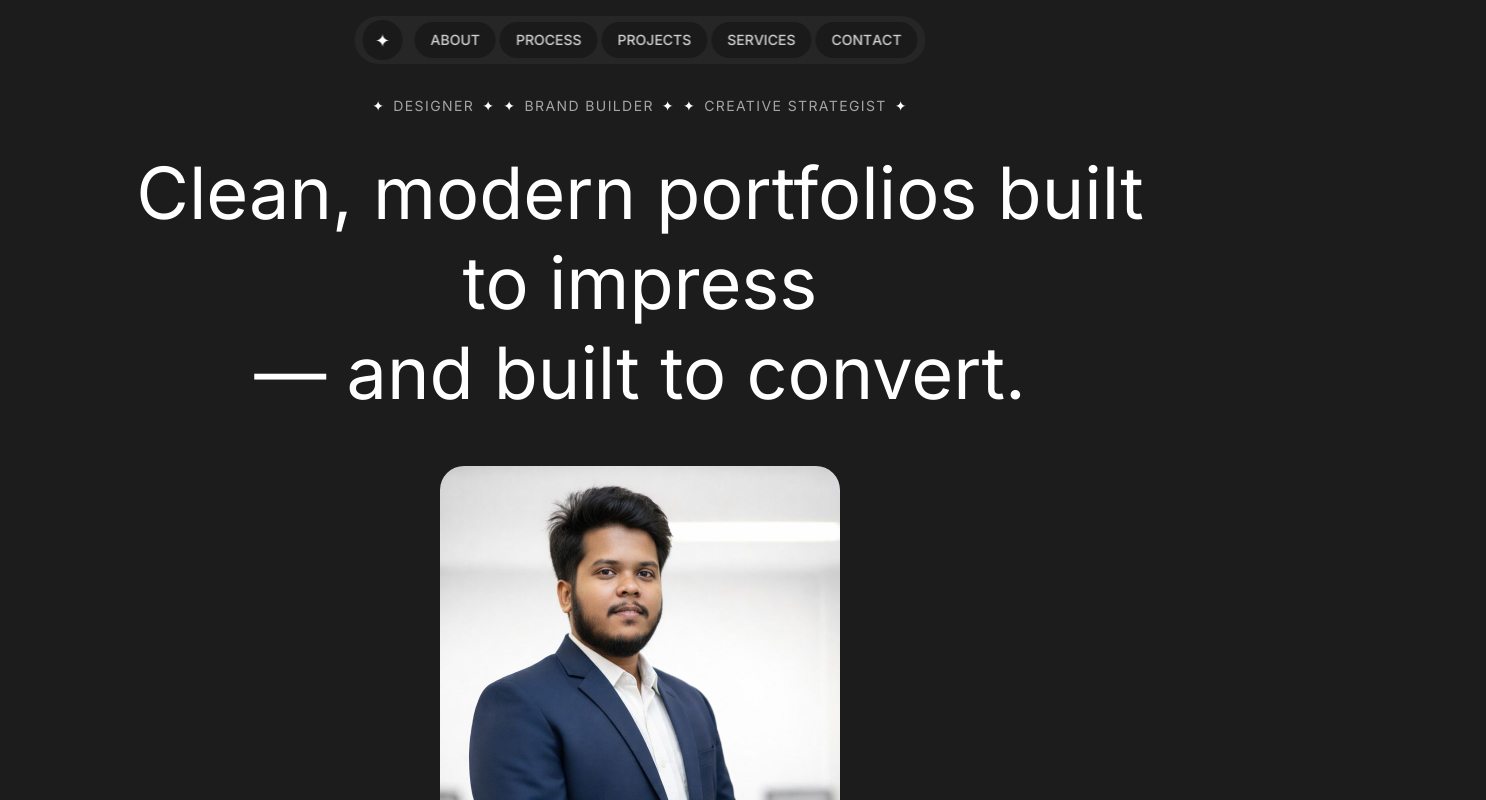
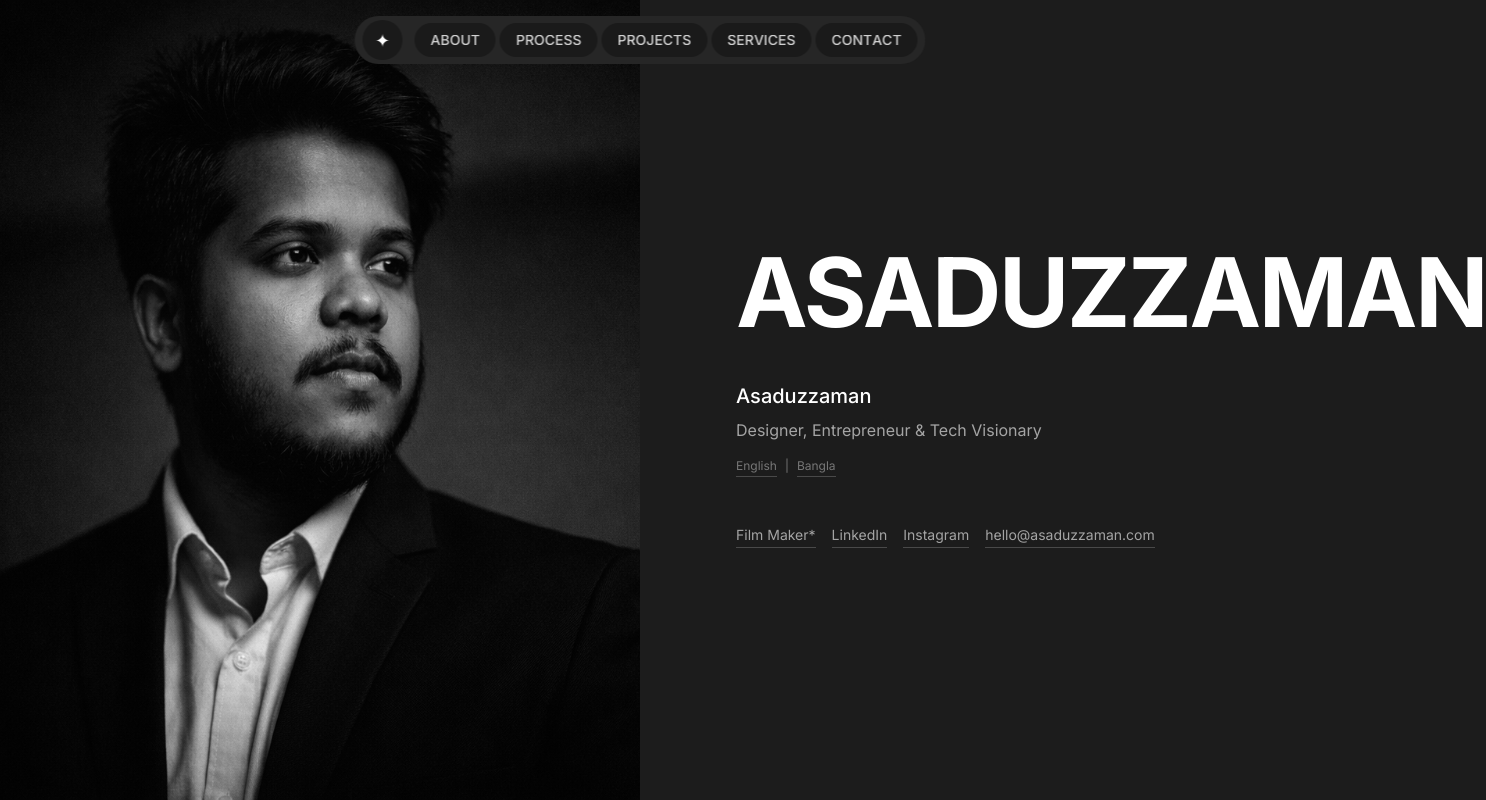
Before and after one commit to Asaduzzama-n/new-portfolio, a Next.js app: page / in a window 1280 px wide. Shown: the top 800 px of the page, 1486 px wide, since content can reach past the window. Built offline with nearby package versions, Linux system fonts and the light colour scheme; a web font is replaced by a local one.

Commit message:
feat: Set up core portfolio layout including Hero and Technologies sections, navigation, smooth scroll, and animated text components.

```diff
--- a/package.json
+++ b/package.json
@@ -10,11 +10,14 @@
   },
   "dependencies": {
     "@gsap/react": "^2.1.2",
+    "clsx": "^2.1.1",
     "framer-motion": "^12.23.26",
     "gsap": "^3.14.2",
+    "lenis": "^1.3.17",
     "next": "16.1.1",
     "react": "19.2.3",
-    "react-dom": "19.2.3"
+    "react-dom": "19.2.3",
+    "tailwind-merge": "^3.4.0"
   },
   "devDependencies": {
     "@tailwindcss/postcss": "^4",
--- a/src/app/layout.tsx
+++ b/src/app/layout.tsx
@@ -3,6 +3,7 @@ import localFont from 'next/font/local';
 import "./globals.css";
 import Footer from "@/components/sections/Footer";
 import Navigation from "@/components/ui/Navigation";
+import SmoothScrollProvider from "@/components/ui/SmoothScrollProvider";
 
 const customFont = localFont({
   src: '../../public/fonts/custom-font.woff2',
@@ -40,9 +41,11 @@ export default function RootLayout({
   return (
     <html lang="en" className={`dark ${customFont.variable} ${customFont2.variable}`}>
       <body className="text-white antialiased font-sans">
-        <Navigation />
-        {children}
-        <Footer />
+        <SmoothScrollProvider>
+          <Navigation />
+          {children}
+          <Footer />
+        </SmoothScrollProvider>
 
         {/* Bottom Blur Effect */}
         {/* <div className="fixed bottom-0 left-0 w-full h-32 pointer-events-none z-[100] backdrop-blur-xl [mask-image:linear-gradient(to_bottom,black,transparent)]" /> */}
--- a/src/components/sections/Hero.tsx
+++ b/src/components/sections/Hero.tsx
@@ -1,64 +1,86 @@
 'use client';
 
 import { motion } from 'framer-motion';
-import { fadeUp, staggerContainer, staggerItem } from '@/lib/animations';
 import Image from 'next/image';
-
-const roles = ['DESIGNER', 'BRAND BUILDER', 'CREATIVE STRATEGIST'];
+import Link from 'next/link';
 
 export default function Hero() {
     return (
-        <section id="home" className="min-h-screen flex flex-col items-center justify-center px-4 pt-24 pb-16">
-            <motion.div
-                variants={staggerContainer}
-                initial="hidden"
-                animate="visible"
-                className="text-center max-w-5xl mx-auto"
-            >
-                {/* Roles */}
+        <section id="home" className="h-screen w-full flex items-stretch ">
+            <div className="w-full h-full grid lg:grid-cols-2">
+                {/* Left Side - Image */}
                 <motion.div
-                    variants={staggerItem}
-                    className="flex flex-wrap items-center justify-center gap-2 mb-8"
+                    initial={{ opacity: 0, x: -50 }}
+                    animate={{ opacity: 1, x: 0 }}
+                    transition={{ duration: 0.8, ease: [0.25, 0.4, 0.25, 1] }}
+                    className="relative h-full w-full"
                 >
-                    {roles.map((role, index) => (
-                        <span key={role} className="flex items-center gap-2 text-sm tracking-widest text-white/60">
-                            <span className="text-white">✦</span>
-                            {role}
-                            {index < roles.length && <span className="text-white">✦</span>}
-                        </span>
-                    ))}
+                    <Image
+                        src="/hero.png"
+                        alt="Asaduzzaman"
+                        fill
+                        className="object-cover grayscale"
+                        priority
+                    />
                 </motion.div>
 
-                {/* Main Headline */}
-                <motion.h1
-                    variants={fadeUp}
-                    className="text-4xl md:text-6xl lg:text-7xl  leading-tight font-custom2  mb-12"
+                {/* Right Side - Text Content */}
+                <motion.div
+                    initial={{ opacity: 0, x: 50 }}
+                    animate={{ opacity: 1, x: 0 }}
+                    transition={{ duration: 0.8, ease: [0.25, 0.4, 0.25, 1], delay: 0.2 }}
+                    className="flex flex-col justify-center px-8 lg:px-16 xl:px-24 space-y-8 lg:space-y-12 bg-background"
                 >
-                    Clean, modern portfolios built to impress
-                    <br />
-                    <span className="">— and built to convert.</span>
-                </motion.h1>
+                    {/* Large Vertical Name */}
+                    <div className="relative">
+                        <h1 className="text-[15vw] lg:text-6xl xl:text-8xl font-bold leading-[0.85] tracking-tight font-custom2">
+                            ASADUZZAMAN
+                        </h1>
+                    </div>
 
-                {/* Profile Image */}
-                <motion.div
-                    variants={fadeUp}
-                    className="relative inline-block"
-                >
-                    <div className="h-[50vh] rounded-3xl overflow-hidden">
-                        <div className="w-full h-full flex items-center justify-center text-white/20">
-                            <Image
-                                src="/profile.png"
-                                alt="Profile"
-                                width={2000}
-                                height={2000}
-                                className="w-full h-full object-cover"
-                            />
+                    {/* Name and Tagline */}
+                    <div className="space-y-2">
+                        <p className="text-lg lg:text-xl font-medium">Asaduzzaman</p>
+                        <p className="text-sm lg:text-base text-white/60 max-w-md">
+                            Designer, Entrepreneur & Tech Visionary
+                        </p>
+                        <div className="flex gap-2 text-xs text-white/40 pt-2">
+                            <span className="border-b border-white/20 pb-0.5">English</span>
+                            <span>|</span>
+                            <span className="border-b border-white/20 pb-0.5">Bangla</span>
                         </div>
                     </div>
 
+                    {/* Social Links */}
+                    <div className="flex flex-wrap gap-4 text-sm">
+                        <Link
+                            href="#"
+                            className="text-white/60 hover:text-white transition-colors border-b border-white/20 pb-0.5"
+                        >
+                            Film Maker*
+                        </Link>
+                        <Link
+                            href="#"
+                            className="text-white/60 hover:text-white transition-colors border-b border-white/20 pb-0.5"
+                        >
+                            LinkedIn
+                        </Link>
+                        <Link
+                            href="#"
+                            className="text-white/60 hover:text-white transition-colors border-b border-white/20 pb-0.5"
+                        >
+                            Instagram
+                        </Link>
+                        <Link
+                            href="#"
+                            className="text-white/60 hover:text-white transition-colors border-b border-white/20 pb-0.5"
+                        >
+                            hello@asaduzzaman.com
+                        </Link>
 
+                    </div>
                 </motion.div>
-            </motion.div>
+            </div>
 
             {/* Scroll indicator */}
             <motion.div
--- a/src/components/sections/Technologies.tsx
+++ b/src/components/sections/Technologies.tsx
@@ -46,7 +46,7 @@ export default function Technologies() {
             scrollTrigger: {
                 trigger: sectionRef.current,
                 start: 'top 80%',
-                end: 'bottom 20%',
+                end: 'bottom 40%',
                 scrub: 1,
             }
         });
--- a/src/components/ui/Navigation.tsx
+++ b/src/components/ui/Navigation.tsx
@@ -65,17 +65,13 @@ export default function Navigation() {
                                     key={link.name}
                                     href={link.href}
                                     onClick={(e) => scrollToSection(e, link.href)}
-                                    className="px-4 py-2 text-sm font-medium text-white/80 hover:text-white rounded-full bg-secondary "
+                                    className="px-4 py-3 text-sm font-medium text-white/80 hover:text-white rounded-full bg-secondary"
                                     onMouseEnter={() => setHoveredLink(link.name)}
                                     onMouseLeave={() => setHoveredLink(null)}
-                                    whileHover={{ scale: 1.05 }}
-                                    whileTap={{ scale: 0.95 }}
                                 >
-                                    <TextRoll
-                                        text={link.name.toUpperCase()}
-                                        variant="char-roll"
-                                        isHovered={hoveredLink === link.name}
-                                    />
+                                    <TextRoll isHovered={hoveredLink === link.name}>
+                                        {link.name.toUpperCase()}
+                                    </TextRoll>
                                 </motion.a>
                             ))}
                         </div>
@@ -115,10 +111,9 @@ export default function Navigation() {
                                     onMouseEnter={() => setHoveredLink(link.name)}
                                     onMouseLeave={() => setHoveredLink(null)}
                                 >
-                                    <TextRoll
-                                        text={link.name.toUpperCase()}
-                                        isHovered={hoveredLink === link.name}
-                                    />
+                                    <TextRoll isHovered={hoveredLink === link.name}>
+                                        {link.name.toUpperCase()}
+                                    </TextRoll>
                                 </a>
                             ))}
                         </div>
--- /dev/null
+++ b/src/components/ui/SmoothScrollProvider.tsx
@@ -0,0 +1,32 @@
+'use client';
+
+import { useEffect } from 'react';
+import Lenis from 'lenis';
+
+export default function SmoothScrollProvider({ children }: { children: React.ReactNode }) {
+    useEffect(() => {
+        const lenis = new Lenis({
+            duration: 1.2,
+            easing: (t) => Math.min(1, 1.001 - Math.pow(2, -10 * t)),
+            orientation: 'vertical',
+            gestureOrientation: 'vertical',
+            smoothWheel: true,
+            wheelMultiplier: 1,
+            touchMultiplier: 2,
+            infinite: false,
+        });
+
+        function raf(time: number) {
+            lenis.raf(time);
+            requestAnimationFrame(raf);
+        }
+
+        requestAnimationFrame(raf);
+
+        return () => {
+            lenis.destroy();
+        };
+    }, []);
+
+    return <>{children}</>;
+}
--- a/src/components/ui/TextRoll.tsx
+++ b/src/components/ui/TextRoll.tsx
@@ -1,130 +1,89 @@
-'use client';
+"use client";
 
-import { useState } from 'react';
-import { motion } from 'framer-motion';
+import { motion } from "framer-motion";
+import React from "react";
+import { cn } from "@/lib/utils";
+
+const STAGGER = 0.035;
 
 interface TextRollProps {
-    text: string;
+    children: string;
     className?: string;
+    center?: boolean;
     isHovered?: boolean;
-    variant?: 'roll' | 'char' | 'char-roll';
 }
 
-export default function TextRoll({ text, className = '', isHovered, variant = 'roll' }: TextRollProps) {
-    const [internalHover, setInternalHover] = useState(false);
+const TextRoll: React.FC<TextRollProps> = ({ children, className, center = false, isHovered = false }) => {
+    // Safety check for undefined children
+    if (!children) return null;
 
-    // Use external hover state if provided, otherwise use internal state
-    const shouldAnimate = isHovered !== undefined ? isHovered : internalHover;
+    return (
+        <motion.span
+            initial="initial"
+            animate={isHovered ? "hovered" : "initial"}
+            className={cn("relative block overflow-hidden", className)}
+            style={{
+                lineHeight: 0.75,
+            }}
+        >
+            <div>
+                {children.split("").map((l, i) => {
+                    const delay = center
+                        ? STAGGER * Math.abs(i - (children.length - 1) / 2)
+                        : STAGGER * i;
 
-    // Character-based roll animation variant
-    if (variant === 'char-roll') {
-        const characters = text.split('');
-
-        return (
-            <span
-                className={`inline-flex ${className}`}
-                onMouseEnter={() => isHovered === undefined && setInternalHover(true)}
-                onMouseLeave={() => isHovered === undefined && setInternalHover(false)}
-            >
-                {characters.map((char, index) => (
-                    <span
-                        key={`${char}-${index}`}
-                        className="relative overflow-hidden inline-flex flex-col h-[1.2em] leading-[1.2em]"
-                        style={{ display: char === ' ' ? 'inline' : 'inline-flex' }}
-                    >
+                    return (
                         <motion.span
-                            animate={{
-                                y: shouldAnimate ? '-1.2em' : '0',
+                            variants={{
+                                initial: {
+                                    y: 0,
+                                },
+                                hovered: {
+                                    y: "-100%",
+                                },
                             }}
                             transition={{
-                                duration: 0.3,
-                                ease: [0.33, 1, 0.68, 1],
-                                delay: index * 0.02 // Stagger delay for each character
+                                ease: "easeInOut",
+                                delay,
                             }}
-                            className="flex flex-col"
+                            className="inline-block"
+                            key={i}
                         >
-                            <span className="h-[1.2em]">{char === ' ' ? '\u00A0' : char}</span>
-                            <span className="h-[1.2em]">{char === ' ' ? '\u00A0' : char}</span>
+                            {l}
                         </motion.span>
-                    </span>
-                ))}
-            </span>
-        );
-    }
+                    );
+                })}
+            </div>
+            <div className="absolute inset-0">
+                {children.split("").map((l, i) => {
+                    const delay = center
+                        ? STAGGER * Math.abs(i - (children.length - 1) / 2)
+                        : STAGGER * i;
 
-    // Character animation variant
-    if (variant === 'char') {
-        const characters = text.split('');
+                    return (
+                        <motion.span
+                            variants={{
+                                initial: {
+                                    y: "100%",
+                                },
+                                hovered: {
+                                    y: 0,
+                                },
+                            }}
+                            transition={{
+                                ease: "easeInOut",
+                                delay,
+                            }}
+                            className="inline-block"
+                            key={i}
+                        >
+                            {l}
+                        </motion.span>
+                    );
+                })}
+            </div>
+        </motion.span>
+    );
+};
 
-        const container = {
-            hidden: { opacity: 0 },
-            visible: (i = 1) => ({
-                opacity: 1,
-                transition: { staggerChildren: 0.03, delayChildren: 0 },
-            }),
-        };
-
-        const child = {
-            visible: {
-                opacity: 1,
-                y: 0,
-                transition: {
-                    type: "spring" as const,
-                    damping: 12,
-                    stiffness: 200,
-                },
-            },
-            hidden: {
-                opacity: 0,
-                y: 20,
-                transition: {
-                    type: "spring" as const,
-                    damping: 12,
-                    stiffness: 200,
-                },
-            },
-        };
-
-        return (
-            <motion.span
-                className={`inline-block ${className}`}
-                variants={container}
-                initial="hidden"
-                animate={shouldAnimate ? "visible" : "hidden"}
-                onMouseEnter={() => isHovered === undefined && setInternalHover(true)}
-                onMouseLeave={() => isHovered === undefined && setInternalHover(false)}
-            >
-                {characters.map((char, index) => (
-                    <motion.span
-                        key={`${char}-${index}`}
-                        variants={child}
-                        className="inline-block"
-                        style={{ display: char === ' ' ? 'inline' : 'inline-block' }}
-                    >
-                        {char === ' ' ? '\u00A0' : char}
-                    </motion.span>
-                ))}
-            </motion.span>
-        );
-    }
-
-    // Roll animation variant (default)
-    return (
-        <span
-            className={`relative overflow-hidden inline-flex flex-col h-[1.2em] leading-[1.2em] ${className}`}
-            onMouseEnter={() => isHovered === undefined && setInternalHover(true)}
-            onMouseLeave={() => isHovered === undefined && setInternalHover(false)}
-        >
-            <motion.span
-                animate={{
-                    y: shouldAnimate ? '-1.2em' : '0',
-                }}
-                transition={{ duration: 0.2, ease: [0.33, 1, 0.68, 1] }}
-                className="flex flex-col"
-            >
-                <span className="h-[1.2em]">{text}</span>
-                <span className="h-[1.2em]">{text}</span>
-            </motion.span>
-        </span>
-    );
-}
+export default TextRoll;
--- /dev/null
+++ b/src/lib/utils.ts
@@ -0,0 +1,6 @@
+import { type ClassValue, clsx } from "clsx";
+import { twMerge } from "tailwind-merge";
+
+export function cn(...inputs: ClassValue[]) {
+    return twMerge(clsx(inputs));
+}
```
Also changed, not shown: public/hero.png (added), 1 other file (tests, documents, lock files or other folders).
